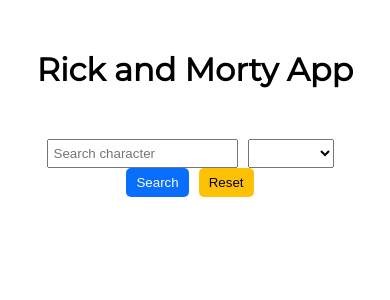
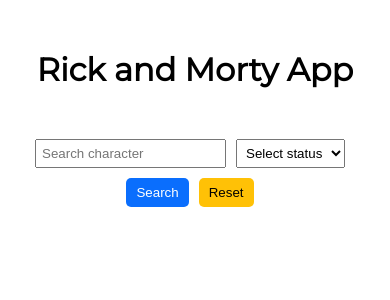
Before and after one commit to marcoceccarelli98/vite-rick-morty, a Vue app: page / in a window 390 px wide. Shown: the top 300 px of the page. Built offline with nearby package versions, Linux system fonts and the light colour scheme; no server answers.

Commit message:
[FIX] Responsivity

```diff
--- a/src/components/AppMain.vue
+++ b/src/components/AppMain.vue
@@ -61,7 +61,7 @@
 .cardContainer {
   display: flex;
   flex-wrap: wrap;
-  /* gap: 15px; */
-  justify-content: space-between;
+  gap: 15px;
+  justify-content: center;
 }
 </style>
--- a/src/components/SearchBar.vue
+++ b/src/components/SearchBar.vue
@@ -24,7 +24,8 @@
       placeholder="Search character"
       v-model="store.searchName"
     />
-    <select name="" v-model="store.statusSelected" placeholder="Select status">
+    <select v-model="store.statusSelected">
+      <option value="" disabled selected>Select status</option>
       <option value="Alive">Alive</option>
       <option value="Dead">Dead</option>
       <option value="unknown">unknown</option>
@@ -54,6 +55,7 @@
   margin-right: 10px;
   border-radius: 5px;
   border: 0;
+  margin-top: 10px;
 }
 
 button:first-of-type {
```
